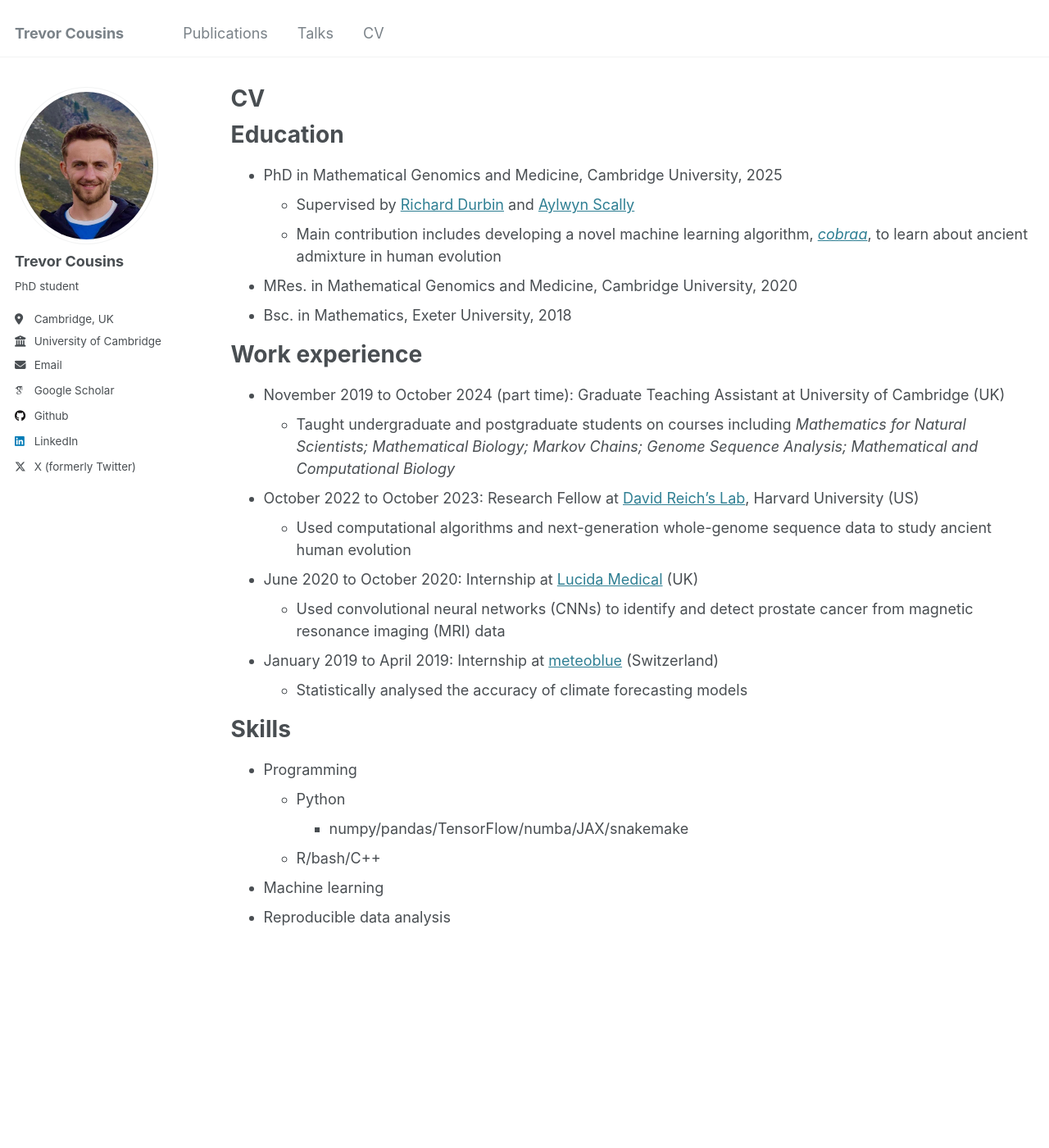
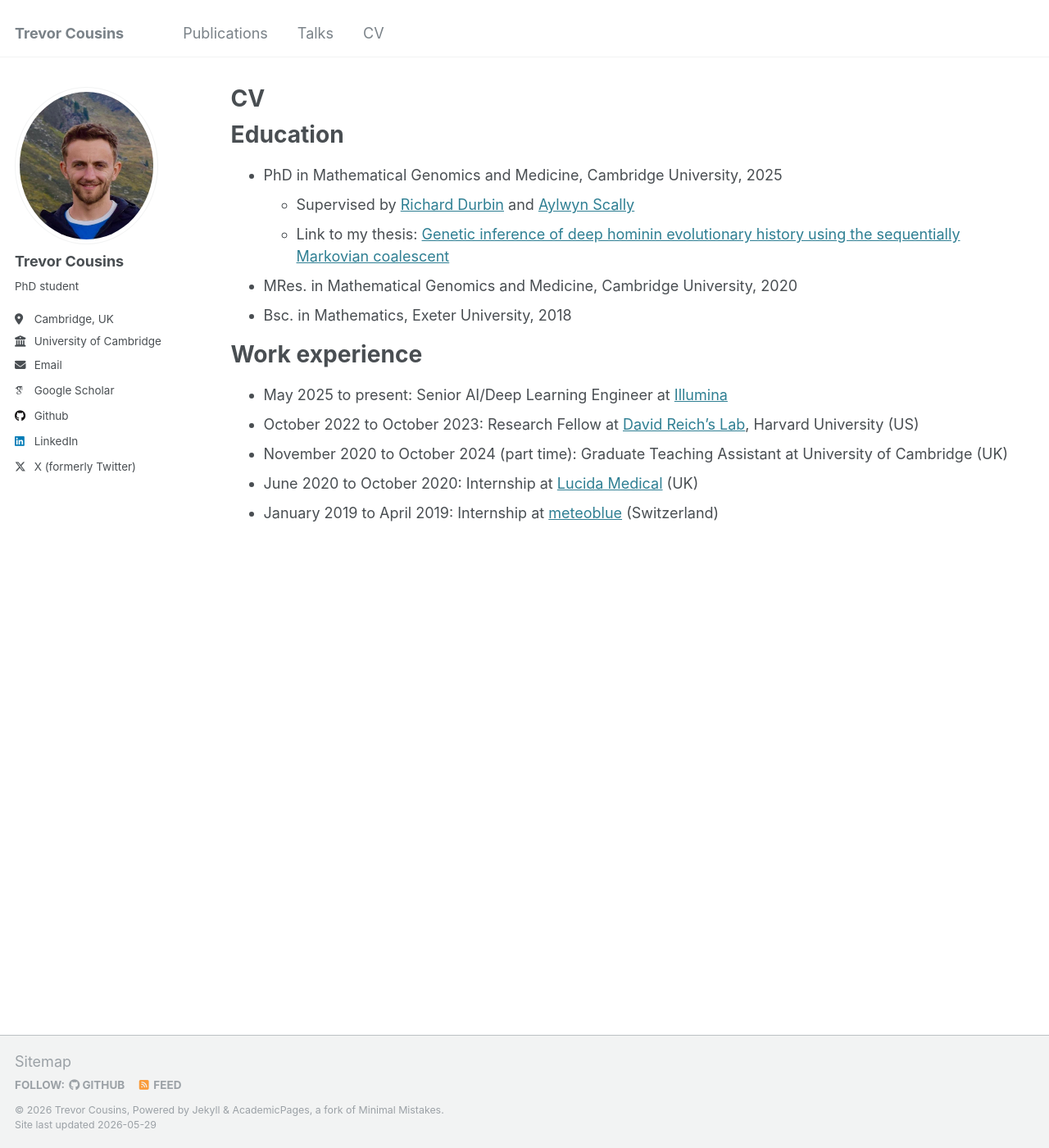
Before and after one commit to trevorcousins/trevorcousins.github.io, a Jekyll site: the page built from _pages/cv.md, in a window 1280 px wide and 1400 px high. Shown: the whole window at 82% size. Built offline with Jekyll 4.4.1, drawn with Linux system fonts in a browser that asks for light colours; some web fonts are replaced.

Commit message:
Update cv.md

```diff
--- a/_pages/cv.md
+++ b/_pages/cv.md
@@ -13,26 +13,15 @@ Education
 ======
 * PhD in Mathematical Genomics and Medicine, Cambridge University, 2025
   * Supervised by [Richard Durbin](https://www.gen.cam.ac.uk/research-groups/research-groups/durbin) and [Aylwyn Scally](https://www.gen.cam.ac.uk/research-groups/research-groups/scally)
-  * Main contribution includes developing a novel machine learning algorithm, [_cobraa_](https://www.biorxiv.org/content/10.1101/2024.03.24.586479v1), to learn about ancient admixture in human evolution
+  * Link to my thesis: [Genetic inference of deep hominin evolutionary history using the sequentially Markovian coalescent](https://www.repository.cam.ac.uk/items/e5cdc878-56e3-4133-b9ea-afbdc39ce961)
 * MRes. in Mathematical Genomics and Medicine, Cambridge University, 2020
 * Bsc. in Mathematics, Exeter University, 2018
 
 Work experience
 ======
-* November 2019 to October 2024 (part time): Graduate Teaching Assistant at University of Cambridge (UK)
-  * Taught undergraduate and postgraduate students on courses including _Mathematics for Natural Scientists; Mathematical Biology; Markov Chains; Genome Sequence Analysis; Mathematical and Computational Biology_
+
+* May 2025 to present: Senior AI/Deep Learning Engineer at [Illumina](https://www.illumina.com/)
 * October 2022 to October 2023: Research Fellow at [David Reich's Lab](https://reich.hms.harvard.edu/), Harvard University (US)
-  * Used computational algorithms and next-generation whole-genome sequence data to study ancient human evolution
+* November 2020 to October 2024 (part time): Graduate Teaching Assistant at University of Cambridge (UK)
 * June 2020 to October 2020: Internship at [Lucida Medical](https://lucidamedical.com/) (UK)
-  * Used convolutional neural networks (CNNs) to identify and detect prostate cancer from magnetic resonance imaging (MRI) data
 * January 2019 to April 2019: Internship at [meteoblue](https://www.meteoblue.com/en/weather/week/switzerland_switzerland_2658434) (Switzerland)
-  * Statistically analysed the accuracy of climate forecasting models
-
-Skills
-======
-* Programming
-  * Python
-     * numpy/pandas/TensorFlow/numba/JAX/snakemake
-  * R/bash/C++
-* Machine learning
-* Reproducible data analysis
```
